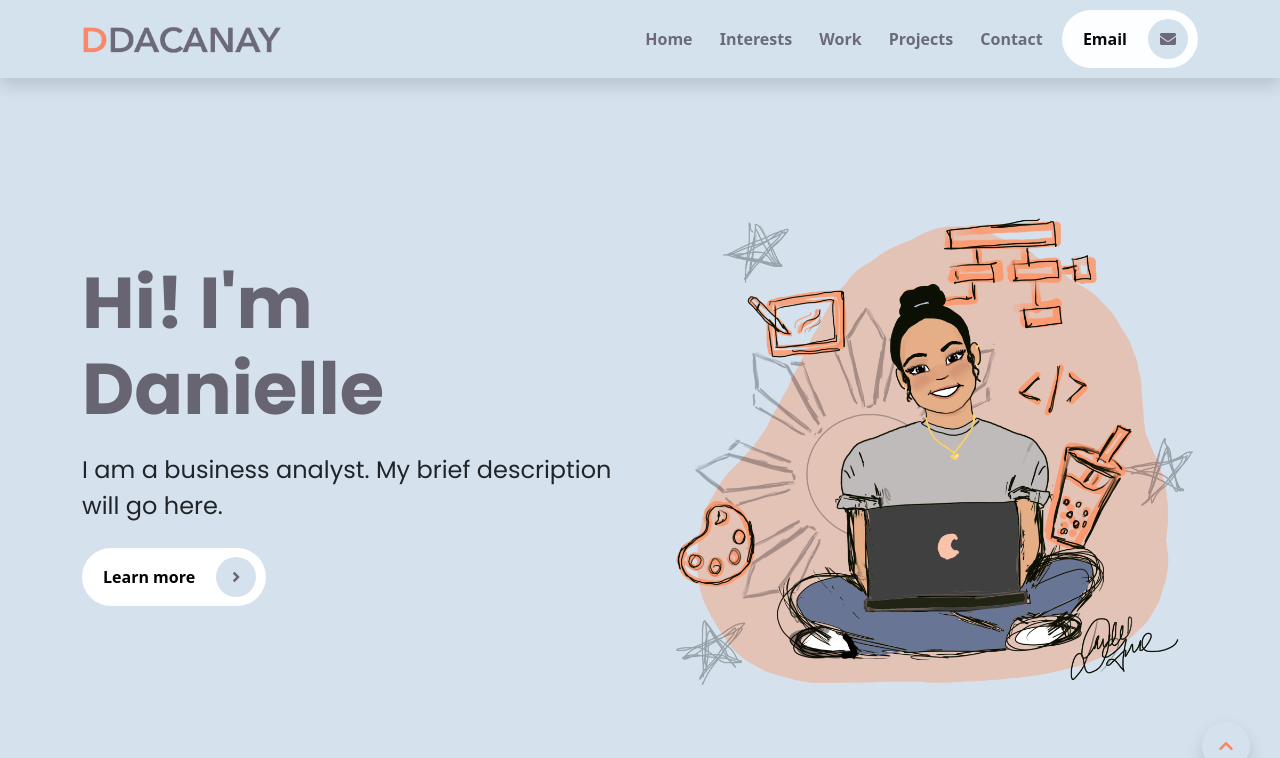
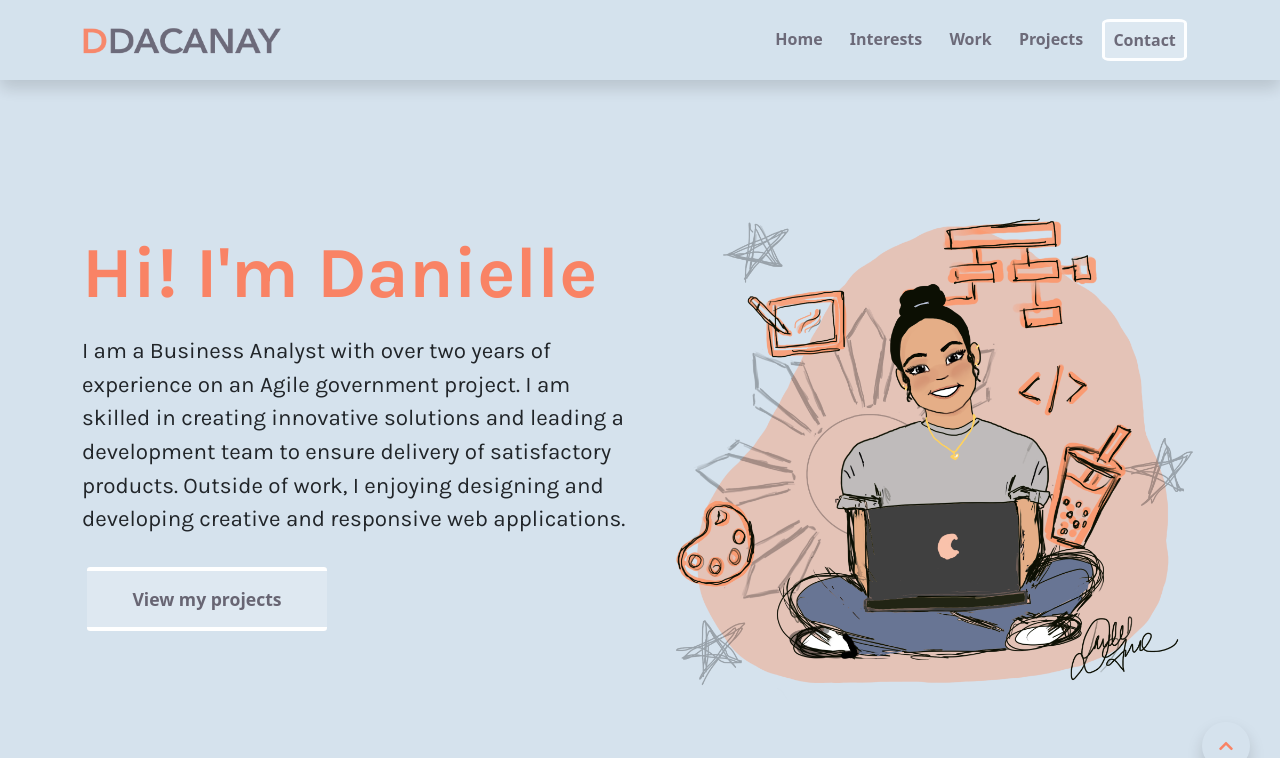
Before and after one commit to DanielleDacanay/DDacanay-Portfolio, a website: page bootstrap-v5/index.html in a window 1280 px wide. Shown: the top 758 px of the page. Drawn offline with Linux system fonts and the light colour scheme.

Commit message:
Updated Intro section
Added content and styled intro section

```diff
--- a/bootstrap-v5/index.html
+++ b/bootstrap-v5/index.html
@@ -8,8 +8,9 @@
     <link rel="stylesheet" href="assets/css/style.css">
     <link rel="stylesheet" href="assets/css/fontawesome.css">
     <link rel="stylesheet" href="assets/vendors/css/glightbox.min.css">
-    <link rel="preconnect" href="https://fonts.gstatic.com" crossorigin>
-<link href="https://fonts.googleapis.com/css2?family=Poppins:wght@400;500;600;700;800;900&display=swap" rel="stylesheet">
+    <link rel="preconnect" href="https://fonts.googleapis.com">
+<link rel="preconnect" href="https://fonts.gstatic.com" crossorigin>
+<link href="https://fonts.googleapis.com/css2?family=Karla:ital,wght@0,300;0,400;0,600;0,700;0,800;1,400&display=swap" rel="stylesheet">
 
 </head>
 <body>
@@ -28,16 +29,11 @@
                 <li><a class="nav-link" href="#interests">Interests</a></li>
                 <li><a class="nav-link" href="#work">Work</a></li>
                 <li><a class="nav-link" href="#portfolio">Projects</a></li>
-                <li><a class="nav-link" href="#connect">Contact</a></li>
+                <li><a href="#connect"><button class="btn btn-link">Contact</button></a></li>
               <!--
               <a class="nav-link disabled" href="#" tabindex="-1" aria-disabled="true">Disabled</a>
               -->
             </ul>
-              <button type="button" class="rounded-pill btn-rounded">Email
-                <span>
-                  <i class="fas fa-envelope"></i>
-                </span>
-              </button>
             </div>
           </div>
       </nav>
@@ -51,22 +47,26 @@
           <div class="col-md-6 intros text-start">
             <h1 class="display-2">
               <span class="display-2--intro">Hi! I'm Danielle</span>
-              <span class="display-2--description lh-base">I am a business analyst. My brief description will go here.</span>
+              <span class="display-2--description lh-base">I am a Business Analyst with over two years of experience on an Agile government project. I am skilled in creating innovative solutions and leading a development team to ensure delivery of satisfactory products. Outside of work, I enjoying designing and developing creative and responsive web applications.
+                </span>
             </h1>
-            <button type="button" class="rounded-pill btn-rounded">Learn more
-              <span>
-                <i class="fas fa-angle-right"></i>
-              </span>
-            </button>
+            <a href="#portfolio">
+              <button type="button" class="btn-one">
+                <span>View my projects
+                </span>
+              </button>
+            </a>
           </div>
+          <!-- <button type="button" class="btn-one"><span>View my projects</span></button> -->
+
           <!--second column-->
           <div class="col-md-6 intros text-end">
+            <img src="images/graphics/Dacanay_portfolio.png" alt="tech illustration" class="img-fluid">
             <!-- adding a video -->
-            <div class="video-box">
+            <!-- <div class="video-box">
               <img src="images/graphics/Dacanay_portfolio.png" alt="tech illustration" class="img-fluid">
-              <!--
-              <a href="#" class="glightbox">
-                using bootstrap positioning in the html instead of the mixin:
+               <a href="#" class="glightbox">
+                 using bootstrap positioning in the html instead of the mixin:
                   class="position-absoute top-50 start-50 translate-middle"
 
                 <span>
@@ -76,8 +76,7 @@
                 <span class="border-animation--border1"></span>
                 <span class="border-animation--border2"></span>
               </a>
-            -->
-            </div>
+            </div> -->
           </div>
           </div>
         </div>
@@ -125,7 +124,7 @@
         <!--BA graphic-->
         <div class="col-lg-6 col-md-6 col-sm-12 col-xs-12 interests mt-4 py-4 text-end">
           <div class="interests__pic">
-            <img src="images/graphics/BA-graphic.png" alt="BA illustration" class="img-fluid">
+            <img src="images/graphics/BA_graphic.png" alt="BA illustration" class="img-fluid">
           </div>
         </div>
       </div>
@@ -134,7 +133,7 @@
       <div class="row">
         <div class="col-lg-6 col-md-6 col-sm-12 col-xs-12 interests mt-4 text-start">
           <div class="interests__pic">
-            <img src="images/graphics/User interface_Monochromatic.png" alt="UI illustration" class="img-fluid">
+            <img src="images/graphics/UI_UX_graphic.png" alt="UI illustration" class="img-fluid">
           </div>
         </div>
         <!--UX text-->
@@ -163,7 +162,7 @@
         <!--Dev graphic-->
         <div class="col-lg-6 col-md-6 col-sm-12 col-xs-12 interests mt-4 text-end">
           <div class="interests__pic">
-            <img src="images/graphics/Code Development _Monochromatic.png" alt="code illustration" class="img-fluid">
+            <img src="images/graphics/Coding_graphic.png" alt="code illustration" class="img-fluid">
           </div>
         </div>
       </div>
--- a/bootstrap-v5/scss/components/_buttons.scss
+++ b/bootstrap-v5/scss/components/_buttons.scss
@@ -26,11 +26,10 @@
     background-repeat: no-repeat;
 
     i {
-            color:$dark-blue;
+      color: $dark-blue;
       font-size: 1rem;
       line-height: 2.5rem;
       background-repeat: no-repeat;
-
     }
   }
 
@@ -81,3 +80,73 @@
     @include absCenter;
   }
 }
+
+.btn-link {
+  position: relative;
+  border: 0.2rem solid $white;
+  border-radius: 10%;
+  height: 100%;
+  width: 100%;
+  padding-left: 0.5rem;
+  padding-right: 0.5rem;
+  color: $dark-blue;
+  font-weight: 600;
+  text-decoration: none;
+  background-color: rgba($white, 0.2);
+
+  &:hover {
+    // @include gradient;
+    background-color: $white;
+    color: $peach-dark;
+  }
+}
+
+//Square button with top and bottom borders: start
+.btn-one {
+  border-radius: 0.2rem;
+  background-color: rgba($white, 0.2);
+  border-top: 0.3rem solid $white;
+  border-bottom: 0.3rem solid $white;
+  border-left: none;
+  border-right: none;
+
+  color: $dark-blue;
+  text-align: center;
+  font-size: 1.1rem;
+  font-weight: 600;
+  padding: 15px;
+  width: 15rem;
+  transition: all 0.5s;
+  cursor: pointer;
+  margin: 5px;
+}
+
+.btn-one span {
+  cursor: pointer;
+  display: inline-block;
+  position: relative;
+  transition: 0.5s;
+}
+
+.btn-one span:after {
+  font-family: "Font Awesome 5 Free";
+  content: "\f054";
+  font-size: 1.1rem;
+  color: $dark-blue;
+  // content: '\00bb';
+  position: absolute;
+  opacity: 0;
+  top: 0;
+  right: -20px;
+  transition: 0.5s;
+}
+
+.btn-one:hover span {
+  padding-right: 25px;
+}
+
+.btn-one:hover span:after {
+  opacity: 1;
+  right: 0;
+}
+//Square button with top and bottom borders: end
--- a/bootstrap-v5/scss/components/_typography.scss
+++ b/bootstrap-v5/scss/components/_typography.scss
@@ -2,24 +2,25 @@
 
 .display-2 {
     margin-bottom: 1rem;
-    font-family: 'Poppins', sans-serif;
+    font-family: 'Karla', sans-serif;
     text-transform: capitalize;
 
     &--intro {
         display: inline-block;
         font-weight: 700;
-        color: $dark-blue;
-        font-family: 'Poppins', sans-serif;
+        color: $peach-dark;
+        font-family: 'Karla', sans-serif;
     }
 
     &--description {
         font-size: 1rem;
+        font-weight: 400;
         display: block;
-        margin-top: 1.2rem;
+        margin-top: 1.1rem;
         text-transform: none;
 
         @include media-breakpoint-up(lg){
-            font-size: 1.5rem;
+            font-size: 1.4rem;
             display: inline-block;
         }
     }
@@ -27,7 +28,7 @@
 
 .display-3 {
     margin-bottom: 1rem;
-    font-family: 'Poppins', sans-serif;
+    font-family: 'Karla', sans-serif;
     text-transform: capitalize;
     text-align: center;
 
@@ -35,7 +36,7 @@
         font-size: 1rem;
         text-transform: capitalize;
         font-weight: 600;
-        font-family: 'Poppins', sans-serif;
+        font-family: 'Karla', sans-serif;
         display: inline-block;
         background-image: linear-gradient(to right, $peach-dark, $peach-light);
         background-clip: text;
@@ -54,7 +55,7 @@
     padding-bottom: 2rem;
 
     &__info {
-        font-family: 'Poppins', sans-serif;
+        font-family: 'Karla', sans-serif;
         font-size: 0.4rem;
         color: $gray-blue !important;
     }
@@ -67,7 +68,7 @@
 }
 
 .accentText {
-    font-family: 'Poppins', sans-serif;
+    font-family: 'Karla', sans-serif;
     font-weight: 700;
     font-size: 1.1rem;
     color: $peach-dark;
@@ -80,7 +81,7 @@
 }
 
 .accentText-header {
-    font-family: 'Poppins', sans-serif;
+    font-family: 'Karla', sans-serif;
     font-weight: 500;
     font-size: 1.5rem;
     color: $peach-dark;
@@ -94,7 +95,7 @@
 }
 
 .fieldName{
-    font-family: 'Poppins', sans-serif;
+    font-family: 'Karla', sans-serif;
     font-weight: 300;
     font-size: 1rem;
     color: $dark-blue;
--- a/bootstrap-v5/scss/sections/_intro-section.scss
+++ b/bootstrap-v5/scss/sections/_intro-section.scss
@@ -29,7 +29,7 @@
 .border-animation {
     position: absolute;
     top: 0;
-    left: 0;
+    right: 0;
     width: 6rem;
     height: 6rem;
     border: 0.55rem solid $off-white;
```
Also changed, not shown: bootstrap-v5/assets/css/style.css, bootstrap-v5/images/graphics/BA-graphic.png (deleted), bootstrap-v5/images/graphics/BA_graphic.png (added), bootstrap-v5/images/graphics/Coding_graphic.png (added), bootstrap-v5/images/graphics/UI_UX_graphic.png (added), 1 other file. Lines whose indentation alone changed are shown as unchanged.
